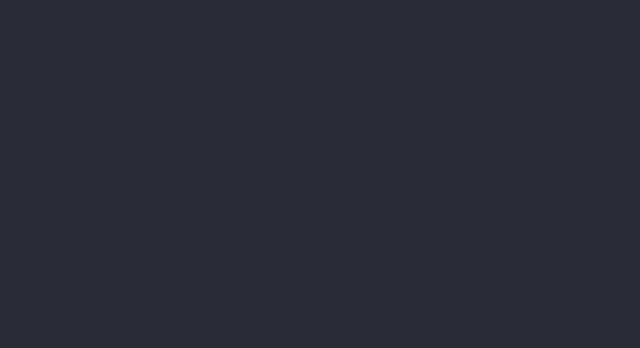
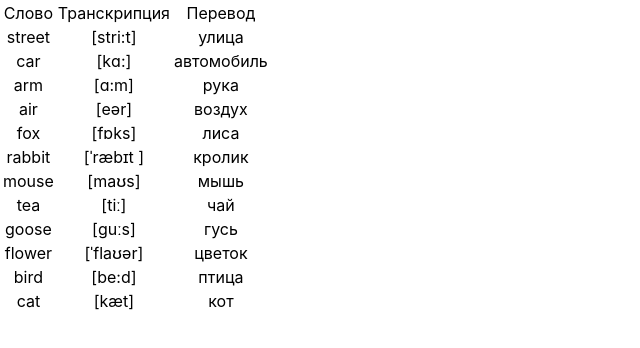
Before and after one commit to NastyaTarasovaa/cardapp, a React (Create React App) app: page / in a window 1280 px wide. Shown: the top 348 px of the page, without its empty margins (0-640 px from the left). Built offline with nearby package versions, Linux system fonts and the light colour scheme.

Commit message:
add words

```diff
--- a/package.json
+++ b/package.json
@@ -6,6 +6,7 @@
     "@testing-library/jest-dom": "^5.16.4",
     "@testing-library/react": "^13.2.0",
     "@testing-library/user-event": "^13.5.0",
+    "bootstrap": "^4.0.0",
     "react": "^18.1.0",
     "react-dom": "^18.1.0",
     "react-scripts": "5.0.1",
--- a/src/App.js
+++ b/src/App.js
@@ -6,13 +6,14 @@ import Dictionary from './components/Dictionary';
 import Edit_word from './components/Edit_word';
 import Footer from './components/Footer';
 import Header from './components/Header';
+import Table from './components/Table'
+
+
 
 function App() {
   return (
     <div className="App">
-      <header className="App-header">
-
-      </header>
+      <Table></Table>
     </div>
   );
 }
--- /dev/null
+++ b/src/components/Table.jsx
@@ -0,0 +1,45 @@
+import React from 'react';
+
+
+function table() {
+    const words = [
+        { id: 1, english: "street", transcription: "[stri:t]", russian: "улица" },
+        { id: 2, english: "car", transcription: "[kɑ:]", russian: "автомобиль" },
+        { id: 3, english: "arm", transcription: "[ɑ:m]", russian: "рука" },
+        { id: 4, english: "air", transcription: "[eər]", russian: "воздух" },
+        { id: 5, english: "fox", transcription: "[fɒks]", russian: "лиса" },
+        { id: 6, english: "rabbit", transcription: "[ˈræbɪt ]", russian: "кролик" },
+        { id: 7, english: "mouse", transcription: "[maʊs]", russian: "мышь" },
+        { id: 8, english: "tea", transcription: "[tiː]", russian: "чай" },
+        { id: 9, english: "goose", transcription: "[ɡuːs]", russian: "гусь" },
+        { id: 10, english: "flower", transcription: "[ˈflaʊər]", russian: "цветок" },
+        { id: 11, english: "bird", transcription: "[be:d]", russian: "птица" },
+        { id: 12, english: "cat", transcription: "[kæt]", russian: "кот" },
+    ];
+
+    let res = words.map(function (item) {
+        return <tr key={item.id}>
+            <td>{item.english}</td>
+            <td>{item.transcription}</td>
+            <td>{item.russian}</td>
+        </tr>;
+    });
+
+    return <table>
+        <thead>
+            <tr>
+                <td>Слово</td>
+                <td>Транскрипция</td>
+                <td>Перевод</td>
+
+            </tr>
+        </thead>
+        <tbody>
+            {res}
+        </tbody>
+    </table>;
+}
+
+
+
+export default table
```
Also changed, not shown: src/components/Table.module.css (added), 1 other file (tests, documents, lock files or other folders).
